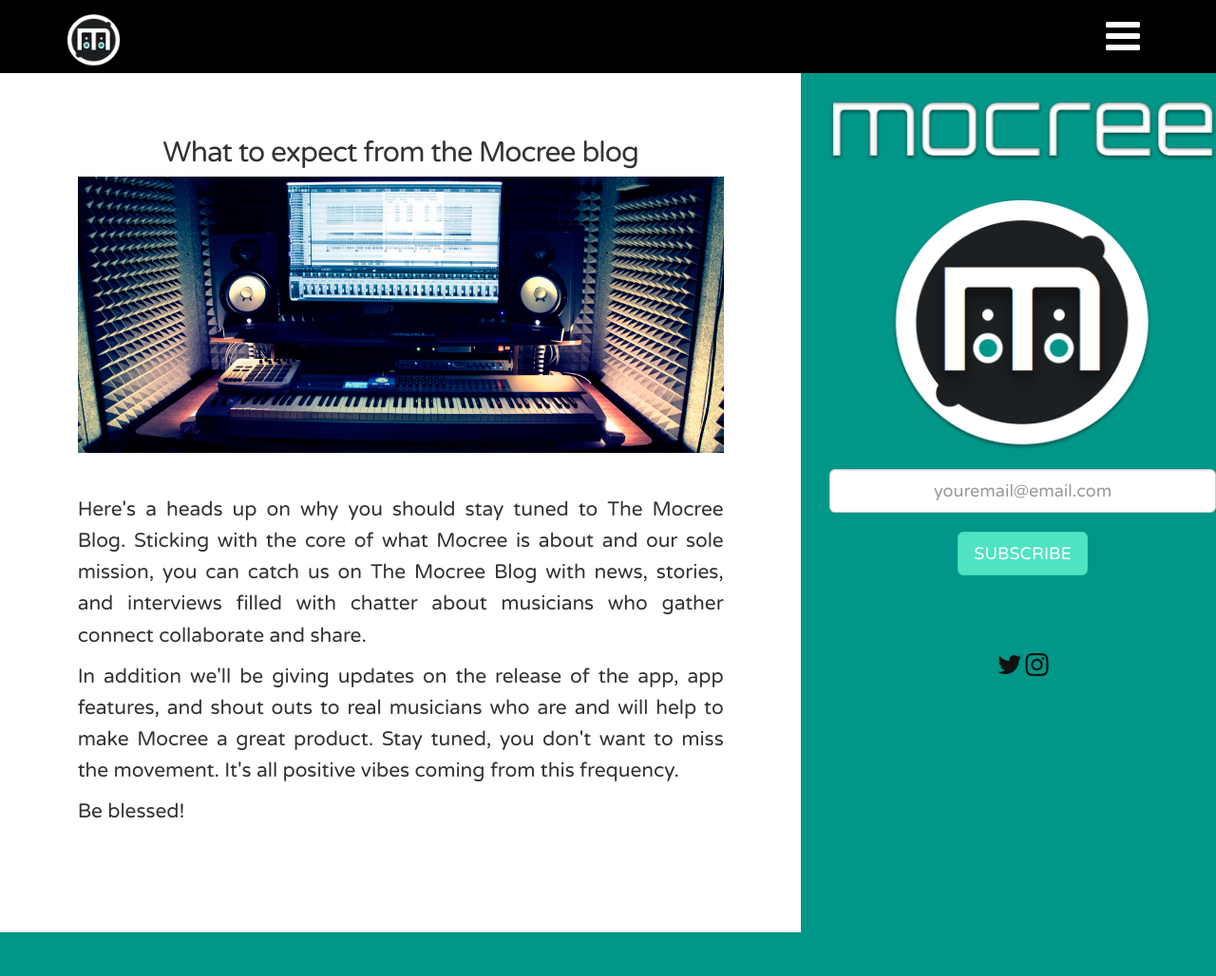
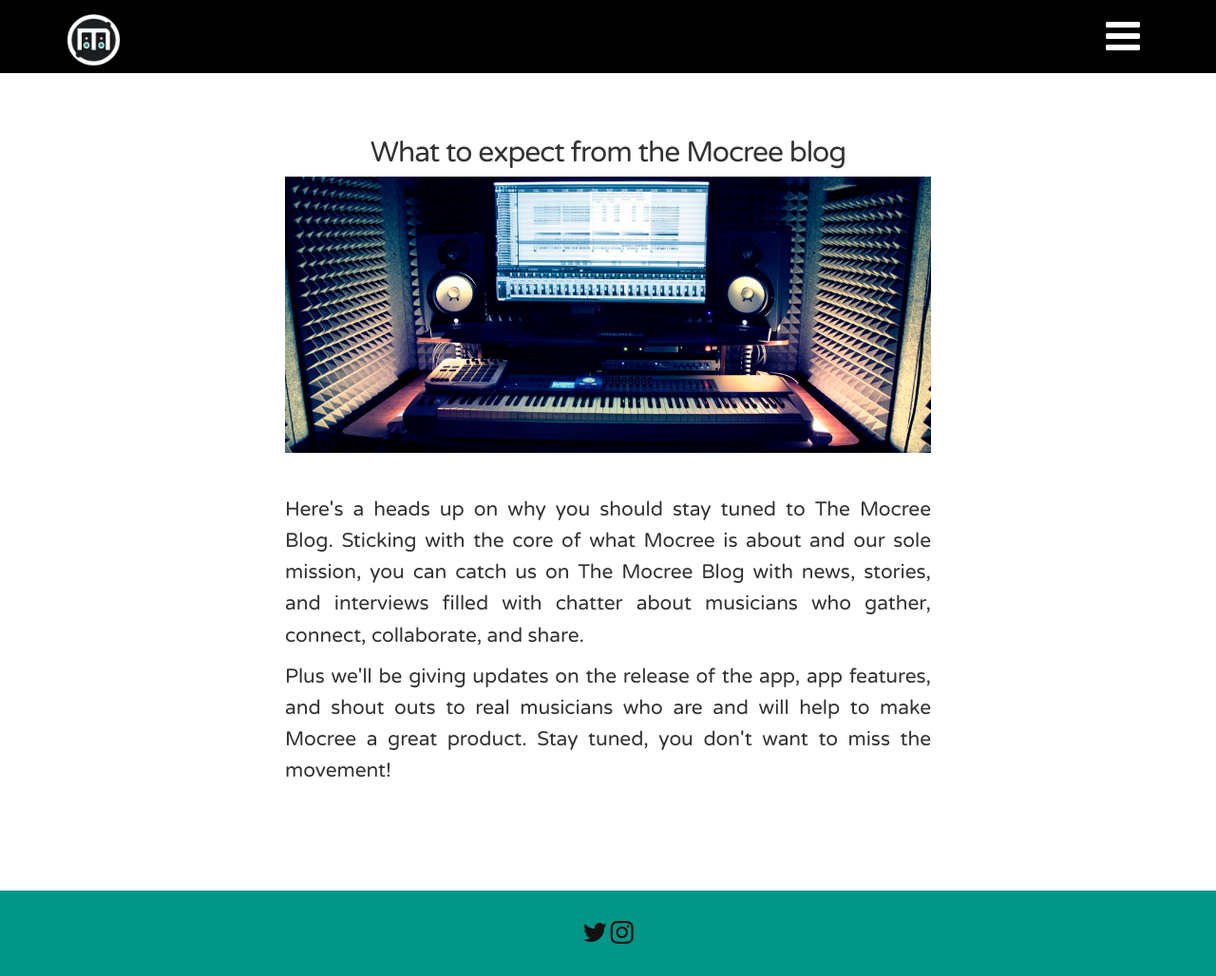
Before and after one commit to mocree/mocree.github.io, a Jekyll site: the page built from _posts/2015-12-21-what-to-expect.md, in a window 1280 px wide and 1028 px high. Shown: the whole window at 95% size. Built offline with Jekyll 4.4.1, drawn with Linux system fonts in a browser that asks for light colours; nearby versions of some CDN libraries; comment, search, counter and statistics services are not loaded.

Commit message:
Latest changes for launch page.

```diff
--- a/_includes/subscribe.html
+++ b/_includes/subscribe.html
@@ -1,3 +1,5 @@
+<div class="wrapper">
+  <div id="subscribe" class ="text-center">
     <div id="mc_embed_signup" class="wrapper subscribe-form">
       <form action="//mocree.us10.list-manage.com/subscribe/post?u=22176ea1b49398328e87b3d3f&amp;id=b650378118" method="post" id="mc-embedded-subscribe-form" name="mc-embedded-subscribe-form" class="validate text-center" target="_blank" novalidate>
         <div id="mc_embed_signup_scroll">
@@ -20,3 +22,5 @@
         </div>
       </form>
     </div>
+  </div>
+</div>
--- a/_layouts/page.html
+++ b/_layouts/page.html
@@ -7,10 +7,11 @@
   	{% include header.html %}
     <div class="row">
       <!-- Main content area for page -->
-      <div class="col-md-8">
+      <div class="row">
         {{content}}
+        {% include footer.html %}
       </div>
-      <div class="col-md-4">
+      <div class="col-md-4 hidden">
         <div class="pull-right affix">
           <div class="section-brand">
             {% include subscribe.html %}
--- a/_posts/2015-12-21-what-to-expect.md
+++ b/_posts/2015-12-21-what-to-expect.md
@@ -14,12 +14,9 @@ categories:
 </div>
 <br>
 <p class="text-justify">
-Here's a heads up on why you should stay tuned to The Mocree Blog. Sticking with the core of what Mocree is about and our sole mission, you can catch us on The Mocree Blog with news, stories, and interviews filled with chatter about musicians who gather connect collaborate and share.
+Here's a heads up on why you should stay tuned to The Mocree Blog. Sticking with the core of what Mocree is about and our sole mission, you can catch us on The Mocree Blog with news, stories, and interviews filled with chatter about musicians who gather, connect, collaborate, and share.
 </p>
 <p class="text-justify">
-In addition we'll be giving updates on the release of the app, app features, and shout outs to real musicians who are and will help to make Mocree a great product. Stay tuned, you don't want to miss the movement. It's all positive vibes coming from this frequency.
-</p>
-<p class="text-justify">
-Be blessed!
+Plus we'll be giving updates on the release of the app, app features, and shout outs to real musicians who are and will help to make Mocree a great product. Stay tuned, you don't want to miss the movement!
 </p>
 <div class="post-footer"></div>
--- a/_sass/_custom.scss
+++ b/_sass/_custom.scss
@@ -7,6 +7,10 @@ $font-family-content: Georgia,Cambria,"Times New Roman",Times,serif;
   #banner{
     margin-top: 20px;
     //height: 300px;
+  }
+
+  #banner-img{
+    background-color: #000;
   }
   //Words used on launch home page
   #slogan{
@@ -78,7 +82,9 @@ $font-family-content: Georgia,Cambria,"Times New Roman",Times,serif;
     width: 200px;
     height: 200px;
   }
-
+  .about-header{
+    height: 250px;
+  }
 
 
 //************ Font Classes ****************
@@ -97,20 +103,20 @@ $font-family-content: Georgia,Cambria,"Times New Roman",Times,serif;
   }
 
   .mocree-symbol-md{
-    height: 80px;
+    height: 160px;
   }
 
   .mocree-symbol-brand{
     //ensure bootstrap img-circle class is attached to image!
     padding:5px;
-    background-color: $background-brand;
+    background-color: $brand-primary;
 
   }
 
 
 //************ Subscribe Section *************
   //Subscribe section used once on each page
-  .subscribe-form {
+  #subscribe{
     padding: 50px 0;
   }
   .social-icons{
@@ -127,6 +133,7 @@ $font-family-content: Georgia,Cambria,"Times New Roman",Times,serif;
 
   .section-brand{
     background-color: $background-brand;
+    //@include gradient-radial ($background-brand, #000000);
     min-height: 300px;
   }
 
@@ -153,6 +160,60 @@ $font-family-content: Georgia,Cambria,"Times New Roman",Times,serif;
     padding: 30px 0px;
   }
 
+
+
+
+// ************ Mailchimp Styles ***************
+
+.form-logo{
+  margin-top: 30px;
+  height: 225px
+}
+
+.form-title{
+  //$shadow: inset 0 1px 0 rgba(255,255,255,.15), 0 1px 1px rgba(0,0,0,.075);
+  //@include box-shadow($shadow);
+  text-shadow: $carousel-text-shadow;
+}
+
+#mc_embed_signup form{
+  background-color: $background-brand;
+  @include placeholder;
+}
+
+
+#mc_embed_signup h2{
+  font-weight: normal !important;
+  font-size: 30px !important;
+  color: white !important;
+}
+
+#mc_embed_signup .button{
+  background-color: $brand-primary !important;
+
+}
+
+#mc-embedded-subscribe{
+  margin: 0 !important;
+}
+
+#mc_embed_signup input {
+  border: none !important;
+  -webkit-appearance: none;
+  border-radius: 6px;
+}
+
+#mc_embed_signup div.mce_inline_error{
+  //Lets add bootstrap error style method for forms in Mailchimp
+  margin: 5px 5px !important;
+  padding: 5px 10px;
+  background-color: white !important;
+  border-radius: 6px;
+  letter-spacing: .1em;
+  font-weight: bold;
+  z-index: 1;
+  color: $brand-danger !important;
+}
 // ************ Animation Styles ***************
 .fadeIn {
         /* Styling for Demo
--- a/about.html
+++ b/about.html
@@ -7,7 +7,7 @@ permalink: /about/
  <!-- About page content header -->
 <div>
   <div id="banner-img">
-    <img src="{{ site.baseurl }}/assets/studio.jpg" class="img-responsive center-block" alt="Responsive image">
+    <img src="{{ site.baseurl }}/assets/studio.jpg" class="img-responsive center-block about-header" alt="Responsive image">
   </div>
 </div>
 <!-- About page content -->
```
Also changed, not shown: blog.html (+4 -4 lines). Lines whose indentation alone changed are shown as unchanged.
